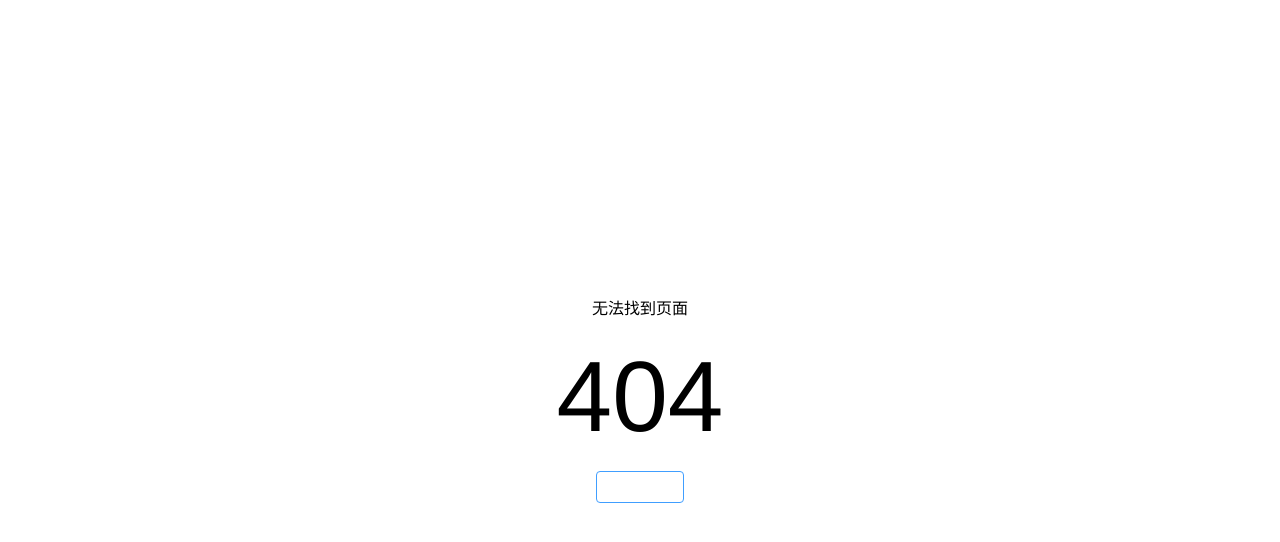
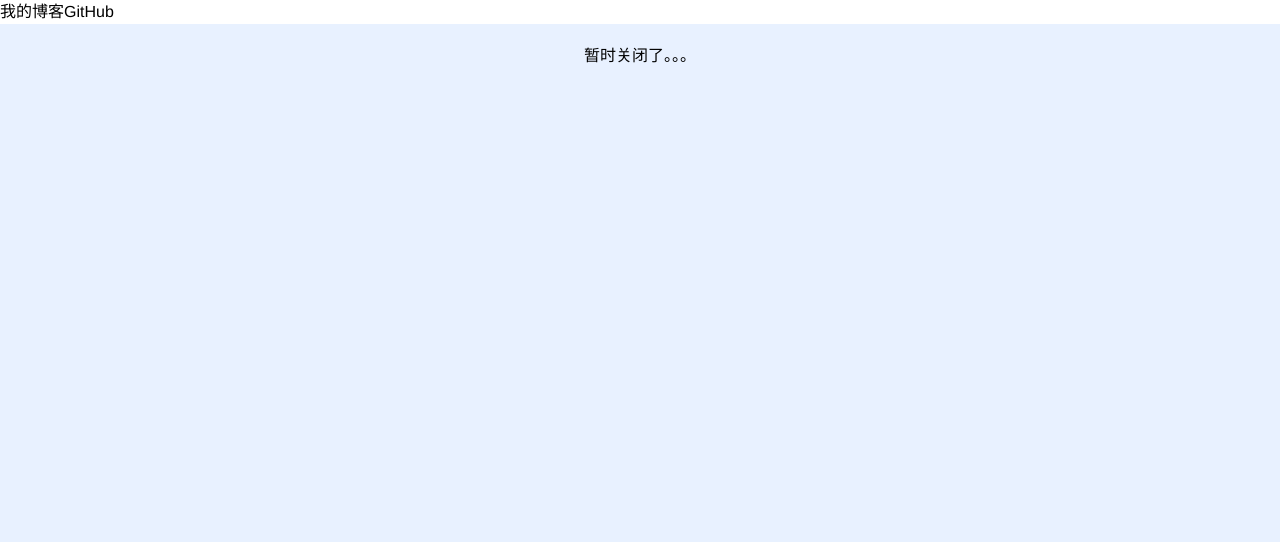
Before and after one commit to wangrongding/frontend-park, a Vue app: page /other/chsi-hidden in a window 1280 px wide. Before the commit this address had no page. Shown: the top 542 px of the page. Built offline with nearby package versions, Linux system fonts and the light colour scheme.

Commit message:
chore: 关闭CHSI入口

```diff
--- /dev/null
+++ b/src/page/other/chsi/index-temp.vue
@@ -0,0 +1,10 @@
+<script setup lang="ts"></script>
+<template>
+  <div class="page-container">暂时关闭了。。。</div>
+</template>
+<style lang="scss" scoped>
+.page-container {
+  text-align: center;
+  padding: 20px;
+}
+</style>
--- a/src/router/modules/other.ts
+++ b/src/router/modules/other.ts
@@ -12,8 +12,13 @@ export const other: RouteRecordRaw[] = [
         component: () => import('@/page/other/latitude-longitude.vue'),
       },
       {
-        path: '/other/cshi',
+        path: '/other/chsi-hidden',
         meta: { title: 'CHSI在线证明(不可乱用)' },
+        component: () => import('@/page/other/chsi/index-temp.vue'),
+      },
+      {
+        path: '/other/chsi',
+        meta: { title: 'CHSI在线证明(不可乱用)', hidden: true },
         component: () => import('@/page/other/chsi/index.vue'),
       },
     ],
```
